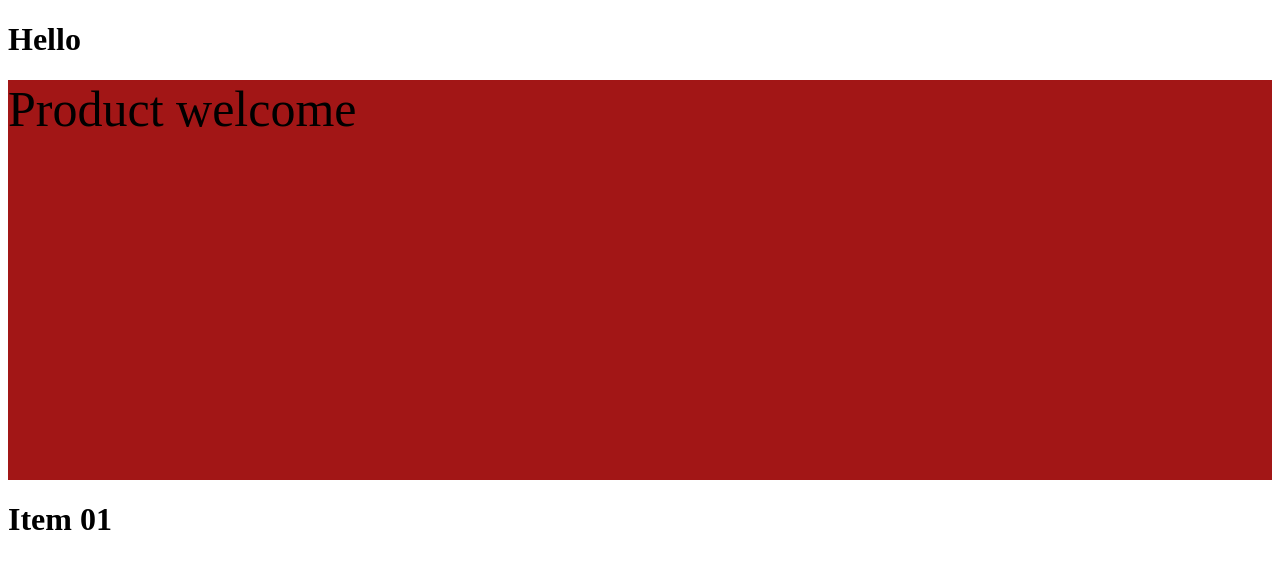
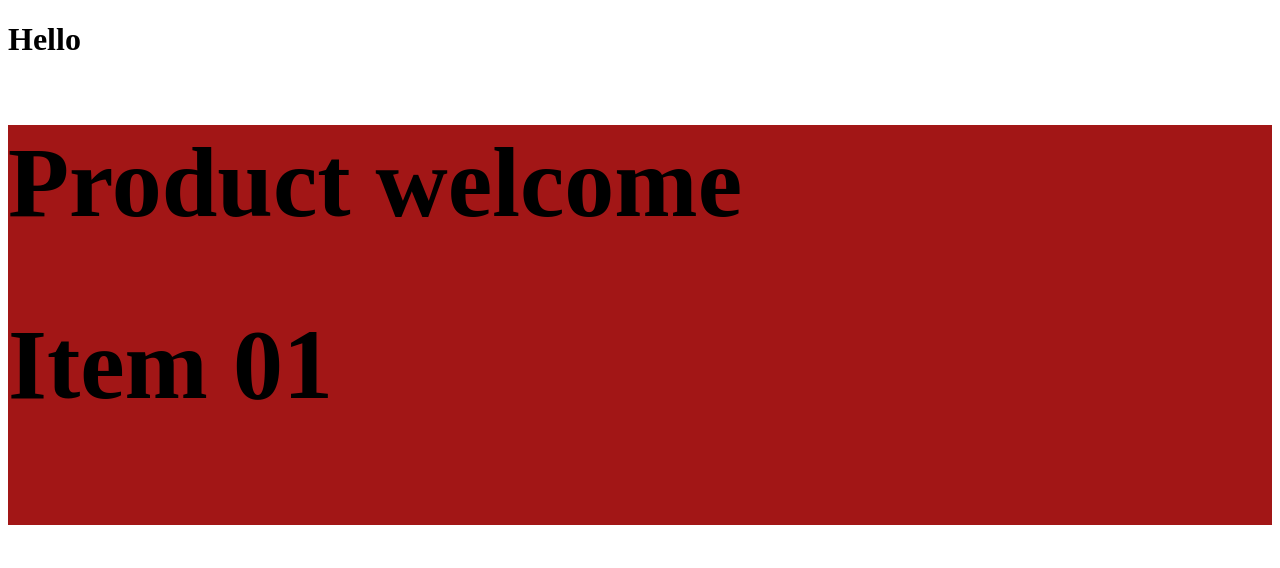
Before and after one commit to SandhanuDulmeth/firstProject-React-Vite, a React (Vite) app: page /products in a window 1280 px wide. Shown: the top 568 px of the page. Built offline with nearby package versions, Linux system fonts and the light colour scheme.

Commit message:
enhance Product component layout with heading and improved structure

```diff
--- a/src/Products.jsx
+++ b/src/Products.jsx
@@ -2,8 +2,11 @@ import ProductItem from './ProductItem'
 export default function Product() {
     return (
         <>
-            <div className="product">Product welcome</div>
-            <ProductItem/>
+            <div className="product">
+              <h1>Product welcome</h1>
+                <ProductItem/>
+                </div>
+
         </>
     );
 }
```
